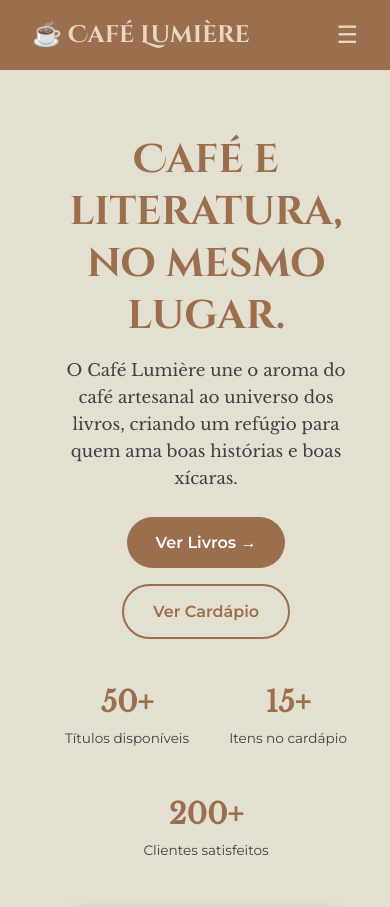
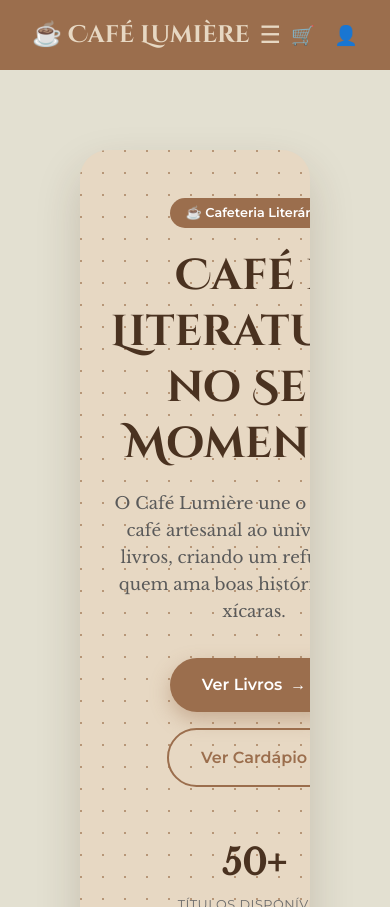
Before and after one commit to etecvav26-d202/projeto-site, a PHP site: page / in a window 390 px wide. Shown: the top 907 px of the page. Run offline with PHP 8.4, Linux system fonts and the light colour scheme; data that the repository does not hold is empty.

Commit message:
correções

```diff
--- a/css/style.css
+++ b/css/style.css
@@ -174,63 +174,92 @@ table a {
     }
 }
 
+
 .hero {
     display: flex;
     align-items: center;
     justify-content: space-between;
     gap: 3rem;
-    padding: 4rem 2rem;
+    background-color: #e7d8c3;
+    background-image: radial-gradient(#b79677 1px, transparent 1px);
+    background-size: 22px 22px;
+    background-position: -10px -10px;
+    border-radius: 28px;
+    margin: 2rem;
+    padding: 4rem 3rem;
+    box-shadow: 0 20px 45px rgba(64,40,20,0.18);
     flex-wrap: wrap;
+    position: relative;
+    overflow: hidden;
 }
 
 .hero-texto {
     flex: 1;
     min-width: 300px;
+    z-index: 2;
+}
+
+.hero-tag {
+    display: inline-block;
+    background-color: #9b6e4d;
+    color: #fff;
+    padding: 0.3rem 1rem;
+    border-radius: 20px;
+    font-size: 0.8rem;
+    font-weight: 600;
+    margin-bottom: 1.2rem;
 }
 
 .hero-texto h1 {
     font-family: 'Cinzel Decorative', serif;
-    font-size: 2.5rem;
-    color: #9b6e4d;
+    font-size: 2.7rem;
+    color: #4a3220;
     line-height: 1.3;
-    margin-bottom: 1rem;
+    margin-bottom: 1.2rem;
 }
 
 .hero-texto p {
     font-family: 'Libre Baskerville', serif;
     font-size: 1.05rem;
-    color: #404040;
-    margin-bottom: 1.5rem;
+    color: #5a5a5a;
+    max-width: 480px;
+    margin-bottom: 2rem;
 }
 
 .hero-botoes {
     display: flex;
     gap: 1rem;
-    margin-bottom: 2.5rem;
+    margin-bottom: 3rem;
     flex-wrap: wrap;
 }
 
 .btn-primario, .btn-secundario {
-    padding: 0.8rem 1.8rem;
-    border-radius: 30px;
+    padding: 0.9rem 2rem;
+    border-radius: 40px;
     text-decoration: none;
     font-weight: 600;
     font-family: 'Montserrat', sans-serif;
-    transition: 0.2s;
+    transition: 0.25s;
+    display: inline-flex;
+    align-items: center;
+    gap: 0.5rem;
 }
 
 .btn-primario {
     background-color: #9b6e4d;
     color: #fff;
+    box-shadow: 0 8px 20px rgba(155,110,77,0.4);
 }
 
 .btn-primario:hover {
     background-color: #7d5a3d;
+    transform: translateY(-2px);
 }
 
 .btn-secundario {
     border: 2px solid #9b6e4d;
     color: #9b6e4d;
+    background-color: transparent;
 }
 
 .btn-secundario:hover {
@@ -240,33 +269,94 @@ table a {
 
 .hero-stats {
     display: flex;
-    gap: 2.5rem;
+    gap: 3rem;
     flex-wrap: wrap;
 }
 
 .hero-stats .stat strong {
     display: block;
-    font-size: 1.8rem;
-    color: #9b6e4d;
+    font-size: 2.2rem;
+    color: #4a3220;
     font-family: 'Libre Baskerville', serif;
+    font-weight: 700;
 }
 
 .hero-stats .stat span {
-    font-size: 0.85rem;
-    color: #404040;
+    font-size: 0.8rem;
+    color: #6b6b6b;
+    text-transform: uppercase;
+    letter-spacing: 0.5px;
 }
 
 .hero-imagem {
     flex: 1;
-    min-width: 280px;
+    min-width: 300px;
     text-align: center;
+    position: relative;
+    z-index: 2;
 }
 
 .hero-imagem img {
     width: 100%;
-    max-width: 450px;
-    border-radius: 16px;
-    box-shadow: 0 8px 24px rgba(0,0,0,0.15);
+    max-width: 420px;
+    border-radius: 20px;
+    box-shadow: 0 25px 50px rgba(0,0,0,0.25);
+}
+
+.badge-flutuante {
+    position: absolute;
+    background-color: #fff;
+    border-radius: 50%;
+    width: 60px;
+    height: 60px;
+    display: flex;
+    align-items: center;
+    justify-content: center;
+    font-size: 1.6rem;
+    box-shadow: 0 10px 25px rgba(0,0,0,0.15);
+    animation: flutuar 3s ease-in-out infinite;
+}
+
+.badge-1 { top: -10px; left: 20px; }
+.badge-2 { bottom: 40px; right: 0; animation-delay: 1.5s; }
+
+@keyframes flutuar {
+    0%, 100% { transform: translateY(0); }
+    50% { transform: translateY(-12px); }
+}
+
+.hero-selo {
+    position: absolute;
+    bottom: -15px;
+    left: 20px;
+    background-color: #fff;
+    padding: 0.8rem 1.3rem;
+    border-radius: 14px;
+    box-shadow: 0 10px 25px rgba(0,0,0,0.15);
+    text-align: left;
+}
+
+.hero-selo strong {
+    display: block;
+    font-size: 0.9rem;
+    color: #4a3220;
+}
+
+.hero-selo span {
+    font-size: 0.8rem;
+    color: #9b6e4d;
+    font-weight: 700;
+}
+
+
+.icones-topo {
+    display: flex;
+    gap: 1.2rem;
+    font-size: 1.2rem;
+}
+
+.icones-topo a {
+    text-decoration: none;
 }
 
 
@@ -274,9 +364,15 @@ table a {
     .hero {
         flex-direction: column;
         text-align: center;
-        padding: 2rem 1.5rem;
+        padding: 3rem 1.5rem;
+        margin: 1rem;
     }
     .hero-botoes, .hero-stats {
         justify-content: center;
     }
+    .hero-selo {
+        position: static;
+        display: inline-block;
+        margin-top: 1.5rem;
+    }
 }
--- a/includes/header.php
+++ b/includes/header.php
@@ -14,13 +14,16 @@
             <ul class="menu">
                 <li><a href="/projeto-site/index.php">Home</a></li>
                 <li><a href="/projeto-site/cardapio.php">Cardápio</a></li>
-                <li><a href="admin/livros.php">Livros</a></li>
+                <li><a href="/projeto-site/livros.php">Livros</a></li>
                 <li><a href="/projeto-site/eventos.php">Eventos</a></li>
                 <li><a href="/projeto-site/reservas.php">Reservas</a></li>
-                <li><a href="/projeto-site/carrinho.php">Carrinho</a></li>
                 <li><a href="/projeto-site/contato.php">Contato</a></li>
-                <li><a href="/projeto-site/login.php">Login</a></li>
             </ul>
         </nav>
+        <div class="icones-topo">
+            <a href="/projeto-site/carrinho.php" title="Carrinho">🛒</a>
+            <a href="/projeto-site/login.php" title="Login">👤</a>
+        </div>
     </header>
     <main>
+    <main>
--- a/index.php
+++ b/index.php
@@ -6,29 +6,36 @@ include 'includes/header.php';
 
 <section class="hero">
     <div class="hero-texto">
-        <h1>Café e literatura, no mesmo lugar.</h1>
+        <span class="hero-tag">☕ Cafeteria Literária</span>
+        <h1>Café e Literatura, no Seu Momento.</h1>
         <p>O Café Lumière une o aroma do café artesanal ao universo dos livros, criando um refúgio para quem ama boas histórias e boas xícaras.</p>
         <div class="hero-botoes">
-            <a href="#livros" class="btn-primario">Ver Livros →</a>
+            <a href="#livros" class="btn-primario">Ver Livros <span>→</span></a>
             <a href="#cardapio" class="btn-secundario">Ver Cardápio</a>
         </div>
         <div class="hero-stats">
             <div class="stat">
                 <strong>50+</strong>
-                <span>Títulos disponíveis</span>
+                <span>Títulos Disponíveis</span>
             </div>
             <div class="stat">
                 <strong>15+</strong>
-                <span>Itens no cardápio</span>
+                <span>Itens no Cardápio</span>
             </div>
             <div class="stat">
                 <strong>200+</strong>
-                <span>Clientes satisfeitos</span>
+                <span>Clientes Satisfeitos</span>
             </div>
         </div>
     </div>
     <div class="hero-imagem">
+        <div class="badge-flutuante badge-1">📖</div>
+        <div class="badge-flutuante badge-2">☕</div>
         <img src="/projeto-site/images/hero-cafe.jpg" alt="Xícara de café com livro">
+        <div class="hero-selo">
+            <strong>Livro do mês</strong>
+            <span>-20% OFF</span>
+        </div>
     </div>
 </section>
 
```
